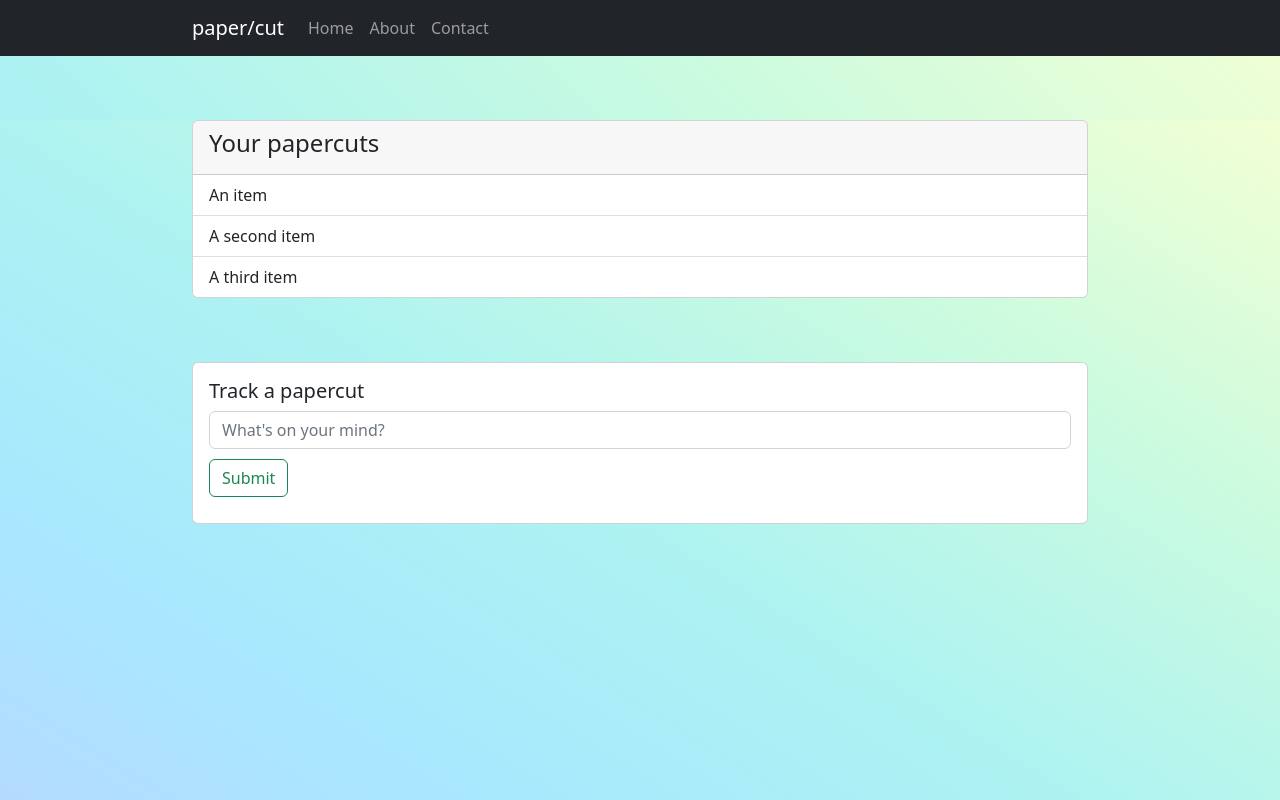
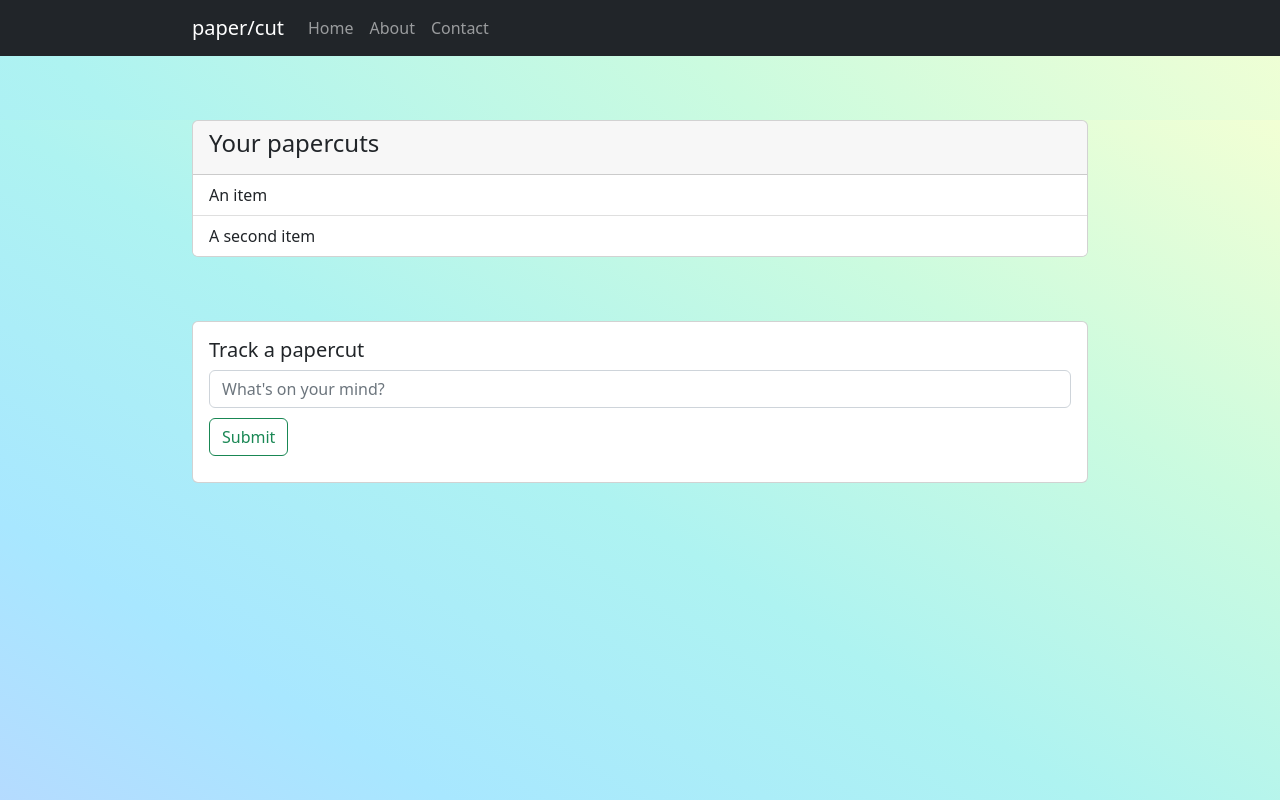
Before and after one commit to colebeezley/papercuts-todo-app, a React (Create React App) app: page / in a window 1280 px wide. Shown: the top 800 px of the page. Built offline with nearby package versions, Linux system fonts and the light colour scheme.

Commit message:
added ability to add items

```diff
--- a/src/List.js
+++ b/src/List.js
@@ -1,4 +1,30 @@
+import React from 'react';
+import { v4 as uuidv4 } from 'uuid';
+
+const initial_list = [
+    {
+        id: 'a',
+        name: 'An item',
+    },
+    {
+        id: 'b',
+        name: 'A second item',
+    },
+];
+
 function List() {
+    const [list, setList] = React.useState(initial_list);
+    const [name, setName] = React.useState('');
+
+    function handleChange(event) {
+        setName(event.target.value);
+    }
+
+    function handleAdd() {
+        const newList = list.concat({ name, id: uuidv4() });
+        setList(newList);
+        setName('');
+    }
     return (
         <body>
             <div id="content">
@@ -8,9 +34,9 @@ function List() {
                             <h4>Your papercuts</h4>
                         </div>
                         <ul class="list-group list-group-flush">
-                            <li class="list-group-item">An item</li>
-                            <li class="list-group-item">A second item</li>
-                            <li class="list-group-item">A third item</li>
+                            {list.map((item) => (
+                                <li class="list-group-item" key={item.id}>{item.name}</li>
+                            ))}
                         </ul>
                     </div>
                 </section>
@@ -18,8 +44,8 @@ function List() {
                     <div class="card">
                         <div class="card-body">
                             <h5 class="card-title">Track a papercut</h5>
-                            <input type="text" id="papercut-message" class="form-control" placeholder="What's on your mind?" autocomplete="off" />
-                            <button type="button" class="btn btn-outline-success" id="submit-button">Submit</button>
+                            <input type="text" id="papercut-message" class="form-control" placeholder="What's on your mind?" autocomplete="off" value={name} onChange={handleChange} />
+                            <button type="button" class="btn btn-outline-success" id="submit-button" onClick={handleAdd}>Submit</button>
                         </div>
                     </div>
                 </section>
```
